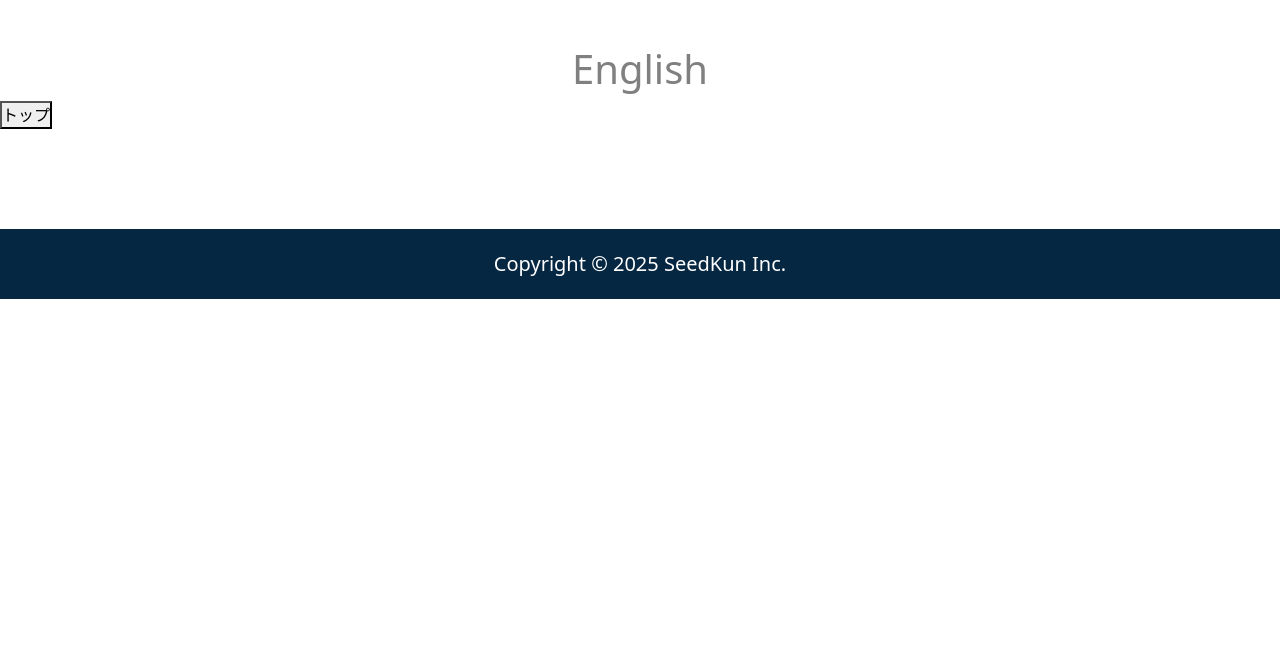
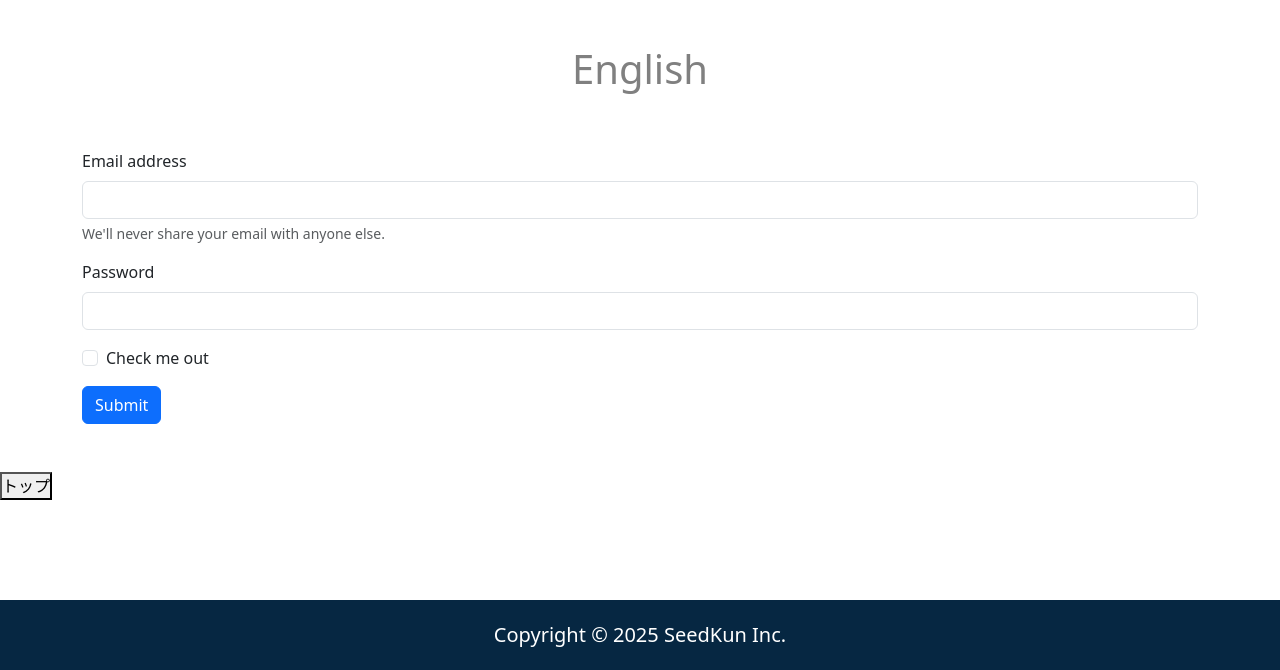
Before and after one commit to yokoyamakotone/GitPractice, a plain HTML site: page index.html in a window 1280 px wide. Shown: the part 955-1625 px from the top of the page. Before the commit the page ends 1254 px from the top, so only its background shows below. Drawn offline with nearby package versions, Linux system fonts and the light colour scheme.

Commit message:
フォーム作成

```diff
--- a/index.html
+++ b/index.html
@@ -47,6 +47,27 @@
                 </p>
             </div>
         </section>
+        <div class="container py-5">
+            <div class="row">
+                <div class="col-8 offset-2"></div>
+                <form>
+                    <div class="mb-3">
+                      <label for="exampleInputEmail1" class="form-label">Email address</label>
+                      <input type="email" class="form-control" id="exampleInputEmail1" aria-describedby="emailHelp">
+                      <div id="emailHelp" class="form-text">We'll never share your email with anyone else.</div>
+                    </div>
+                    <div class="mb-3">
+                      <label for="exampleInputPassword1" class="form-label">Password</label>
+                      <input type="password" class="form-control" id="exampleInputPassword1">
+                    </div>
+                    <div class="mb-3 form-check">
+                      <input type="checkbox" class="form-check-input" id="exampleCheck1">
+                      <label class="form-check-label" for="exampleCheck1">Check me out</label>
+                    </div>
+                    <button type="submit" class="btn btn-primary">Submit</button>
+                  </form>
+            </div>
+        </div>
         <button type="button" id="toTop">トップ</button>
     </main>
     <footer>
```
